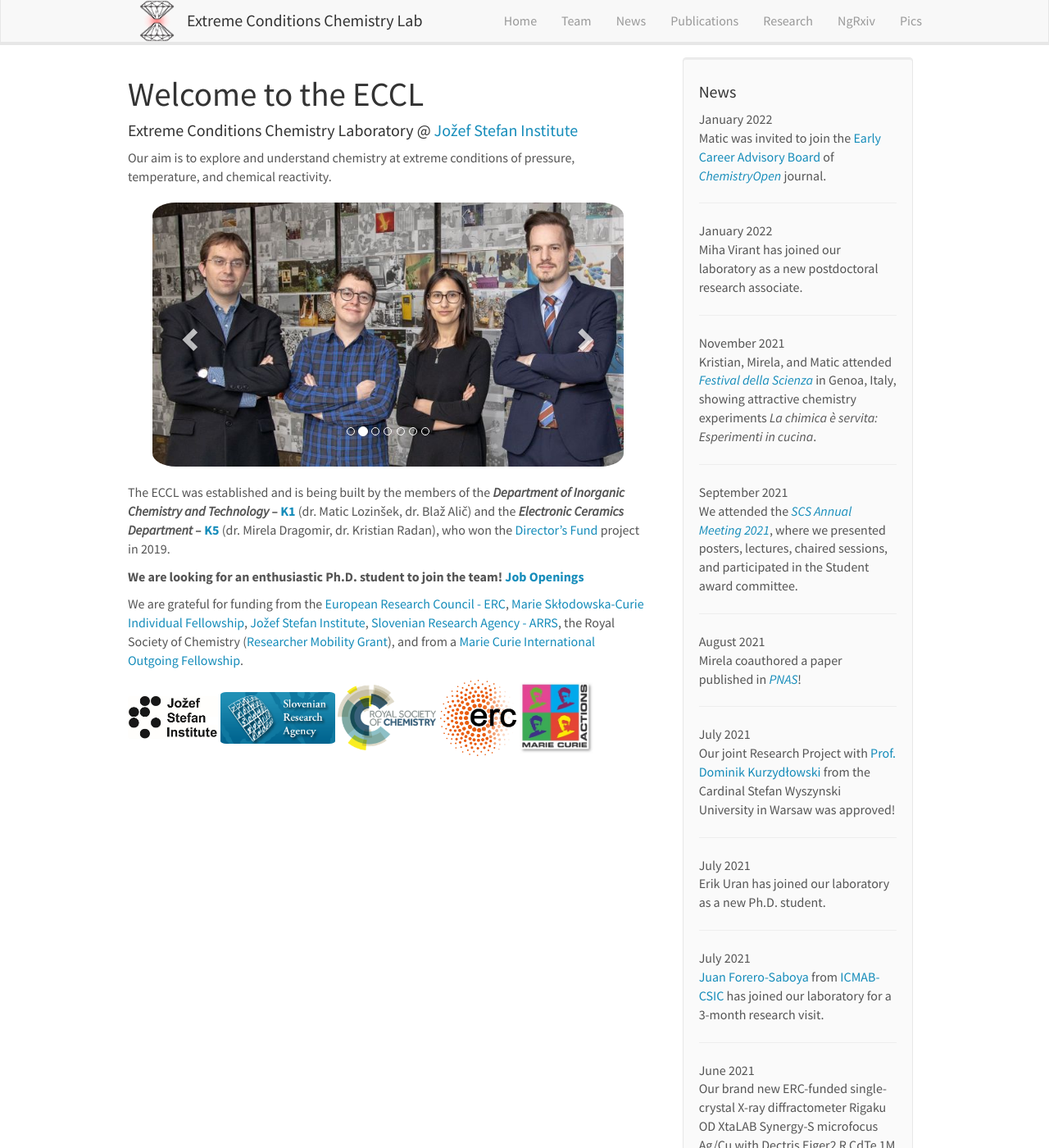
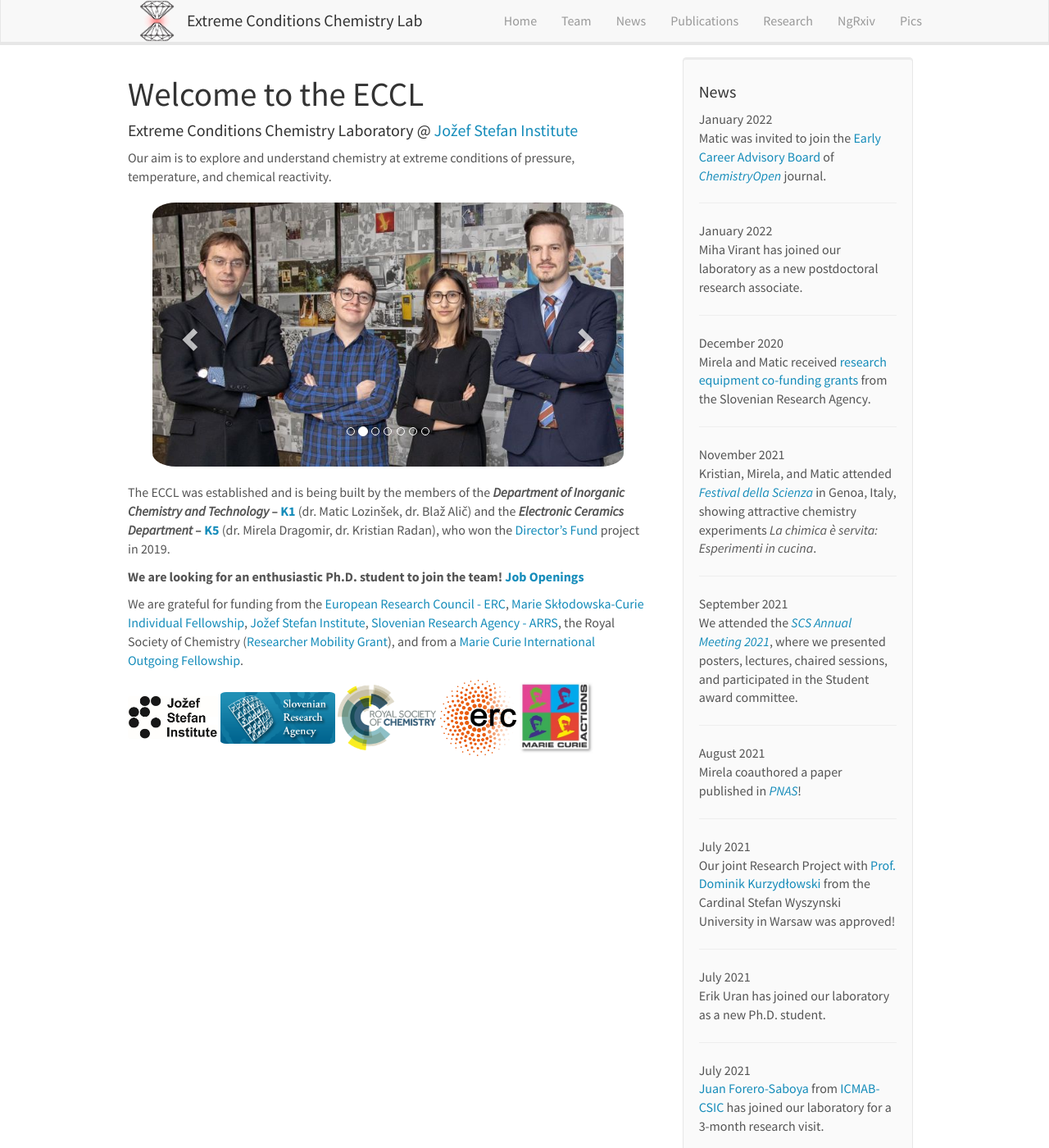
Before and after one commit to eccl-jsi/eccl-jsi.github.io, a Jekyll site: the page built from _pages/home.md, in a window 1280 px wide and 1400 px high. Shown: the whole window at 82% size. Built offline with Jekyll 4.4.1, drawn with Linux system fonts in a browser that asks for light colours; nearby versions of some CDN libraries; some of the changed text lies outside the part shown.

Commit message:
Update news.yml

```diff
--- a/_data/news.yml
+++ b/_data/news.yml
@@ -3,6 +3,9 @@
 
 - date: January 2022
   headline: "Miha Virant has joined our laboratory as a new postdoctoral research associate."
+
+- date: December 2020
+  headline: "Mirela and Matic received <a href='http://www.arrs.si/sl/infra/oprema/rezultati/21/rezult-oprema-21.asp'>research equipment co-funding grants</a> from the Slovenian Research Agency."
 
 - date: November 2021
   headline: "Kristian, Mirela, and Matic attended <i><a href='http://www.festivalscienza.it/site/home/edizione-2021.html'>Festival della Scienza</a></i> in Genoa, Italy, showing attractive chemistry experiments <i>La chimica è servita: Esperimenti in cucina</i>."
```
